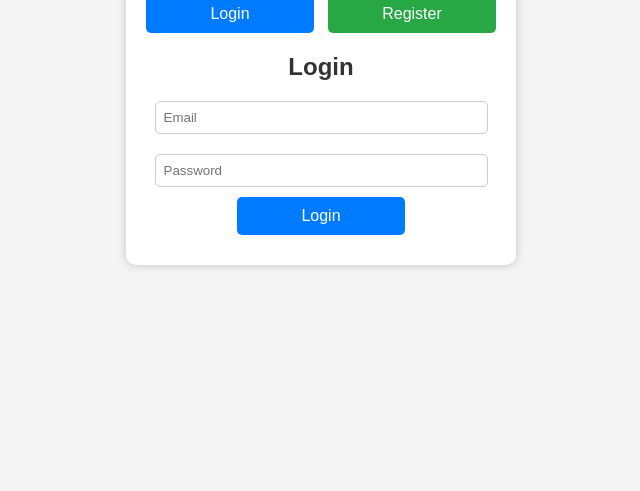
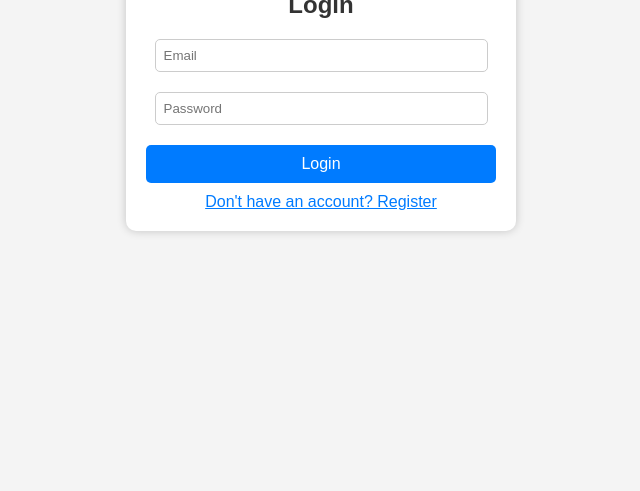
Before and after one commit to carl0801/lemur2, a website: page public/index.html in a window 1280 px wide. Shown: the part 309-800 px from the top of the page, without its empty margins (319-959 px from the left). Drawn offline with Linux system fonts and the light colour scheme.

Commit message:
change design

```diff
--- a/public/index.html
+++ b/public/index.html
@@ -44,29 +44,30 @@
 
     button {
       padding: 10px;
-      width: 48%;
+      width: 100%;
       border: none;
       border-radius: 5px;
       cursor: pointer;
       font-size: 16px;
-    }
-
-    .login-btn {
       background: #007bff;
       color: white;
-    }
-
-    .register-btn {
-      background: #28a745;
-      color: white;
+      margin-top: 10px;
     }
 
     button:hover {
       opacity: 0.8;
     }
 
-    #login-container, #register-container {
+    #register-container {
       display: none;
+    }
+
+    .toggle-link {
+      margin-top: 10px;
+      display: block;
+      color: #007bff;
+      cursor: pointer;
+      text-decoration: underline;
     }
 
     .error-message {
@@ -83,33 +84,28 @@
 
 <body>
   <div class="container">
-    <h2>Welcome to Platypus Page!</h2>
-
-    <div class="btn-container">
-      <button class="login-btn" onclick="showLogin()">Login</button>
-      <button class="register-btn" onclick="showRegister()">Register</button>
-    </div>
+    <h2 id="form-title">Login</h2>
 
     <!-- Login Form -->
     <div id="login-container">
-      <h2>Login</h2>
       <form id="login-form">
         <input type="email" id="email" placeholder="Email" required>
         <input type="password" id="password" placeholder="Password" required>
-        <button type="submit" class="login-btn">Login</button>
+        <button type="submit">Login</button>
       </form>
       <div id="login-error" class="error-message"></div>
+      <span class="toggle-link" onclick="toggleForm()">Don't have an account? Register</span>
     </div>
 
     <!-- Register Form -->
     <div id="register-container">
-      <h2>Register</h2>
       <form id="register-form">
         <input type="email" id="reg-email" placeholder="Email" required>
         <input type="password" id="reg-password" placeholder="Password" required>
-        <button type="submit" class="register-btn">Register</button>
+        <button type="submit">Register</button>
       </form>
       <div id="register-error" class="error-message"></div>
+      <span class="toggle-link" onclick="toggleForm()">Already have an account? Login</span>
     </div>
   </div>
 
@@ -130,19 +126,20 @@
     const app = initializeApp(firebaseConfig);
     const auth = getAuth(app);
 
-    // Show login form by default
-    document.getElementById('login-container').style.display = 'block';
+    function toggleForm() {
+      const loginContainer = document.getElementById('login-container');
+      const registerContainer = document.getElementById('register-container');
+      const formTitle = document.getElementById('form-title');
 
-    // Show Login Form
-    function showLogin() {
-      document.getElementById('login-container').style.display = 'block';
-      document.getElementById('register-container').style.display = 'none';
-    }
-
-    // Show Register Form
-    function showRegister() {
-      document.getElementById('register-container').style.display = 'block';
-      document.getElementById('login-container').style.display = 'none';
+      if (loginContainer.style.display === "none") {
+        loginContainer.style.display = "block";
+        registerContainer.style.display = "none";
+        formTitle.textContent = "Login";
+      } else {
+        loginContainer.style.display = "none";
+        registerContainer.style.display = "block";
+        formTitle.textContent = "Register";
+      }
     }
 
     // Login event
@@ -174,7 +171,7 @@
         await createUserWithEmailAndPassword(auth, email, password);
         registerError.className = "success-message";
         registerError.textContent = "Registration successful! You can now log in.";
-        showLogin();
+        setTimeout(toggleForm, 1000); // Switch to login form after 1 second
       } catch (error) {
         registerError.className = "error-message";
         registerError.textContent = `Error: ${error.message}`;
```
Also changed, not shown: 1 other file.
